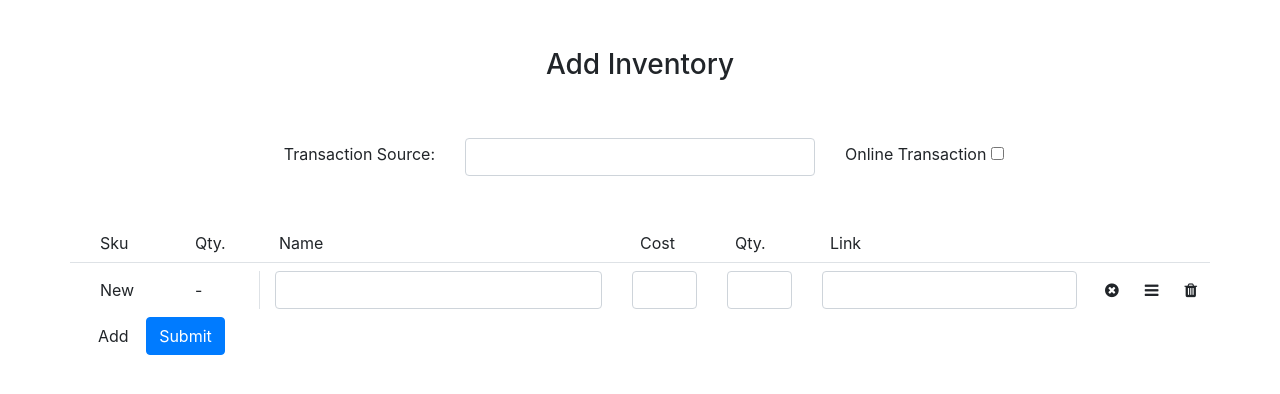
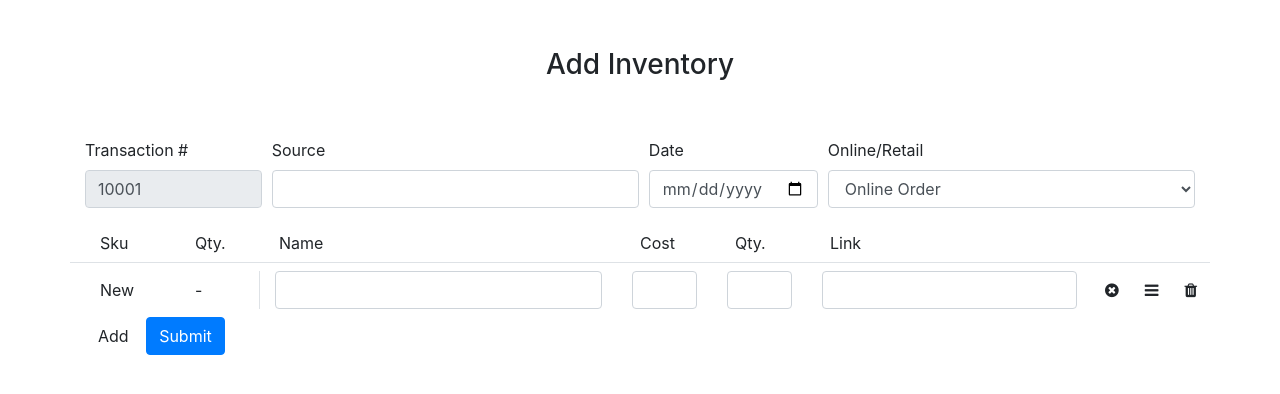
Before and after one commit to JustAPyro/IMSOnline, a Flask app: page /add_transaction in a window 1280 px wide. Shown: the part 56-450 px from the top of the page. Run offline with Flask 2, Linux system fonts and the light colour scheme; the visitor is signed in with stand-in values (Sample User, id 1); data comes from the database, SQL or seed files in the repository; data that the repository does not hold is empty; some libraries are stand-ins or nearby versions.

Commit message:
Added general info header

```diff
--- a/website/templates/add_transaction.html
+++ b/website/templates/add_transaction.html
@@ -13,15 +13,25 @@
 
         <!-- Headers for the entry columns -->
 
-        <div class="row g-1 mb-5">
-            <div class="col text-right">
-                <label for="inpSource" class="form-text">Transaction Source: </label>
+        <div class="form-row">
+            <div class="form-group col-2">
+                <label>Transaction #</label>
+                <input type="text" class="form-control" value="10001" readonly>
             </div>
-            <div class="col">
-                <input type="text" id="inpSource" class="form-control"/>
+            <div class="form-group col">
+                <label for="inpSource">Source</label>
+                <input type="text" class="form-control" id="inpSource">
             </div>
-            <div class="col">
-                <label class="form-text">Online Transaction <input type="checkbox"></label>
+            <div class="form-group col-auto">
+                <label for="inpDate">Date</label>
+                <input type="date" class="form-control">
+            </div>
+            <div class="form-group col">
+                <label for="selOnline">Online/Retail</label>
+                <select id="selOnline" class="form-control">
+                    <option selected>Online Order</option>
+                    <option>Retail Purchase</option>
+                </select>
             </div>
         </div>
 
```
